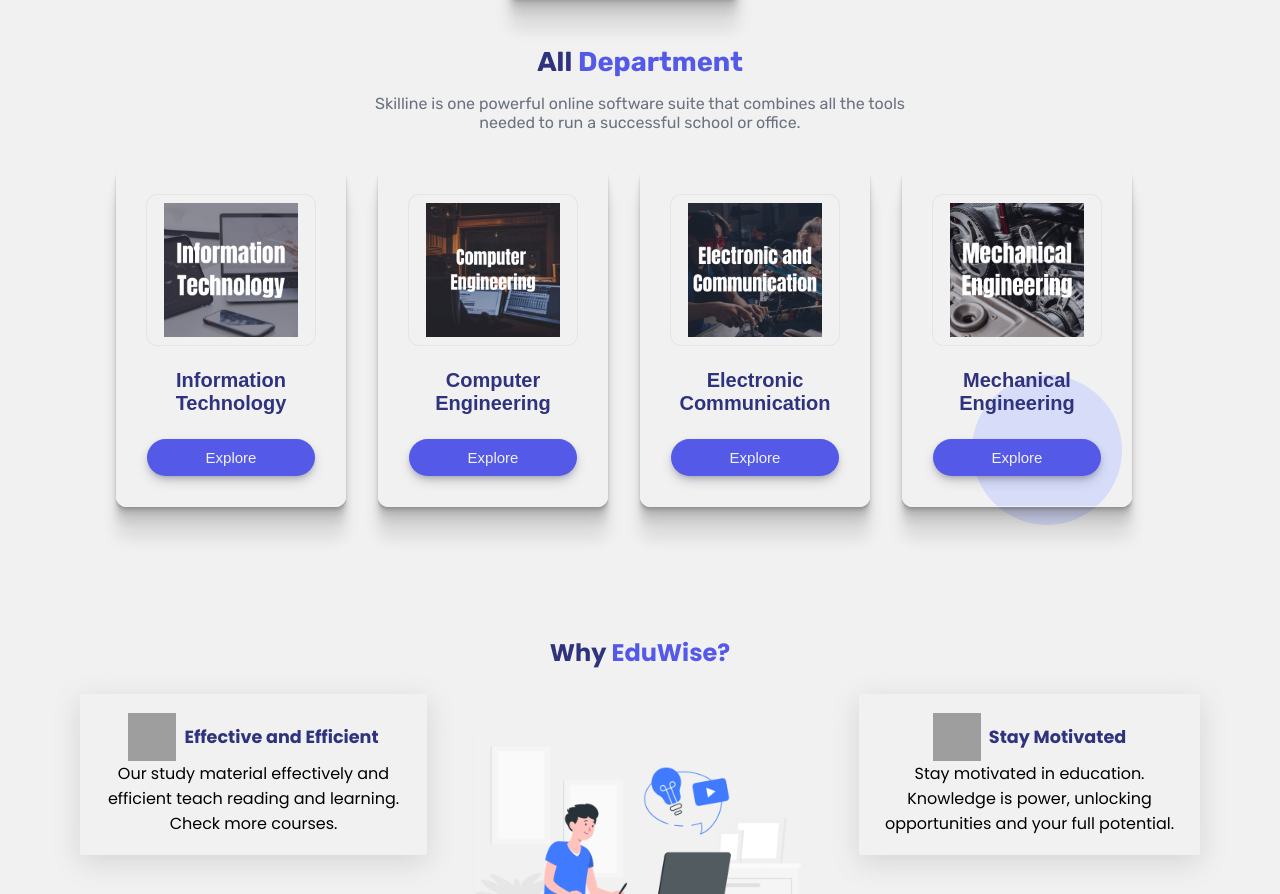
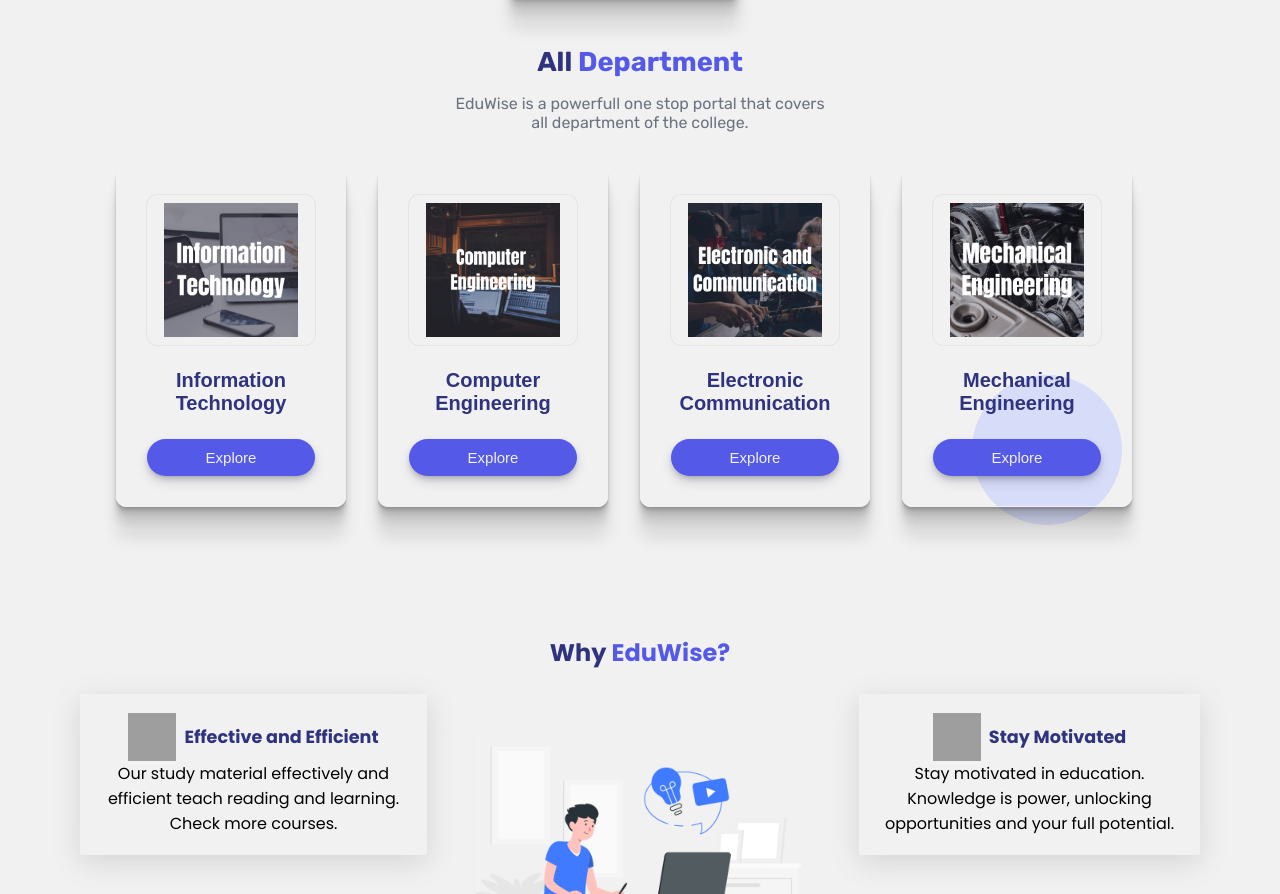
Before and after one commit to uttamakwana/eduwise, a React (Vite) app: page / in a window 1280 px wide. Shown: the part 1531-2425 px from the top of the page. Built offline with nearby package versions, Linux system fonts and the light colour scheme; grey boxes are pictures that could not be loaded; a web font is replaced by a local one.

Commit message:
Added content in feature component

```diff
--- a/src/components/Feature/Feature.jsx
+++ b/src/components/Feature/Feature.jsx
@@ -90,8 +90,7 @@
           All <span>Department</span>
         </h4>
         <p>
-          Skilline is one powerful online software suite that combines all the
-          tools <br /> needed to run a successful school or office.
+          EduWise is a powerfull one stop portal that covers <br /> all department of the college.
         </p>
       </div>
 
```
